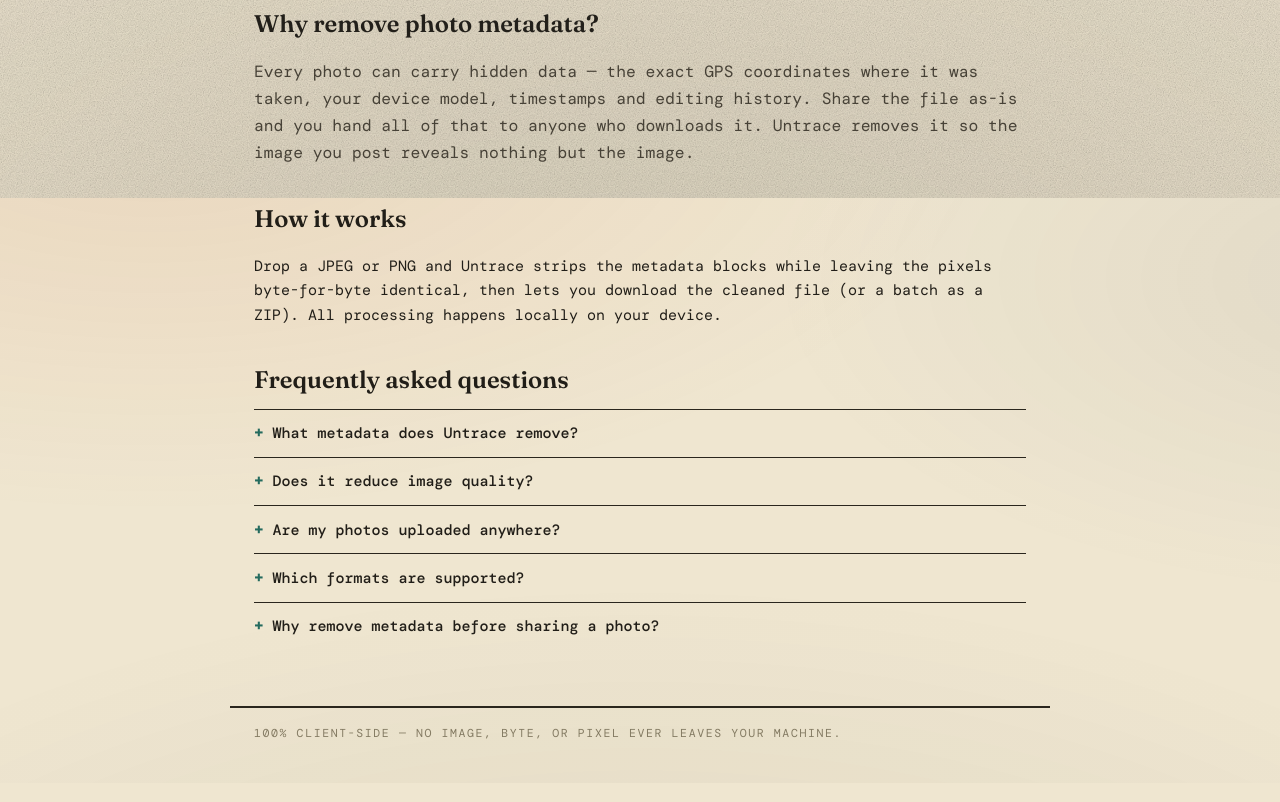
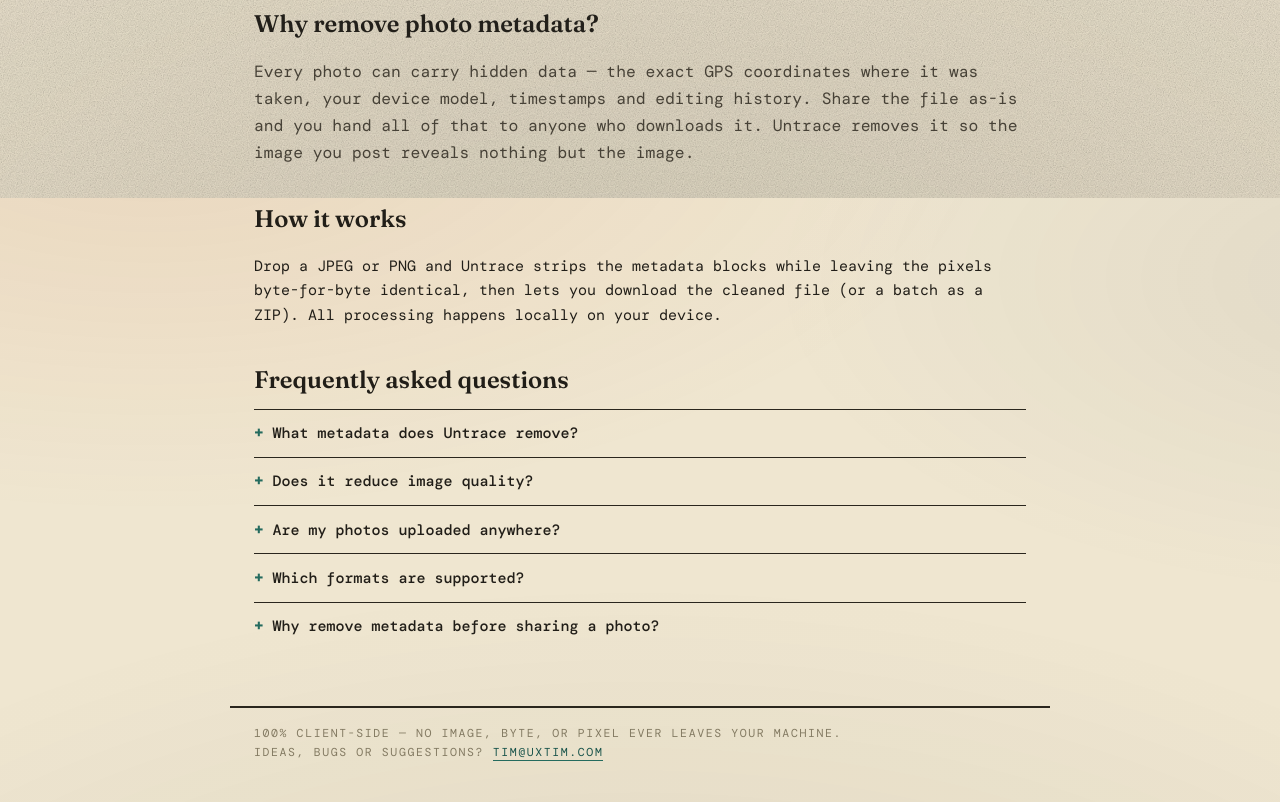
Before and after one commit to timbalabuch/untrace, a website with bundled scripts: page index.html in a window 1280 px wide. Shown: the part 602-1404 px from the top of the page. Built offline with nearby package versions, Linux system fonts and the light colour scheme.

Commit message:
feat: footer contact line for feedback (mailto tim@uxtim.com)

```diff
--- a/css/styles.css
+++ b/css/styles.css
@@ -544,3 +544,12 @@
   content: '✓';
   font-weight: 700;
 }
+
+.colophon a {
+  color: var(--accent-deep);
+  text-decoration: none;
+  border-bottom: 1px solid var(--accent);
+}
+.colophon a:hover {
+  color: var(--accent);
+}
--- a/index.html
+++ b/index.html
@@ -109,7 +109,8 @@
       </section>
     </main>
     <footer class="colophon">
-      100% client-side — no image, byte, or pixel ever leaves your machine.
+      100% client-side — no image, byte, or pixel ever leaves your machine.<br />
+      Ideas, bugs or suggestions? <a href="mailto:tim@uxtim.com">tim@uxtim.com</a>
     </footer>
     <script type="application/ld+json">
       {
```
